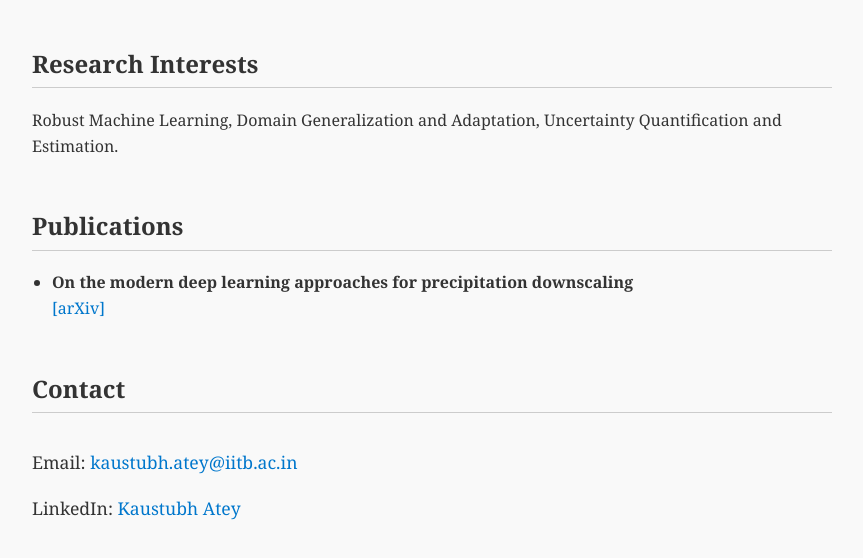
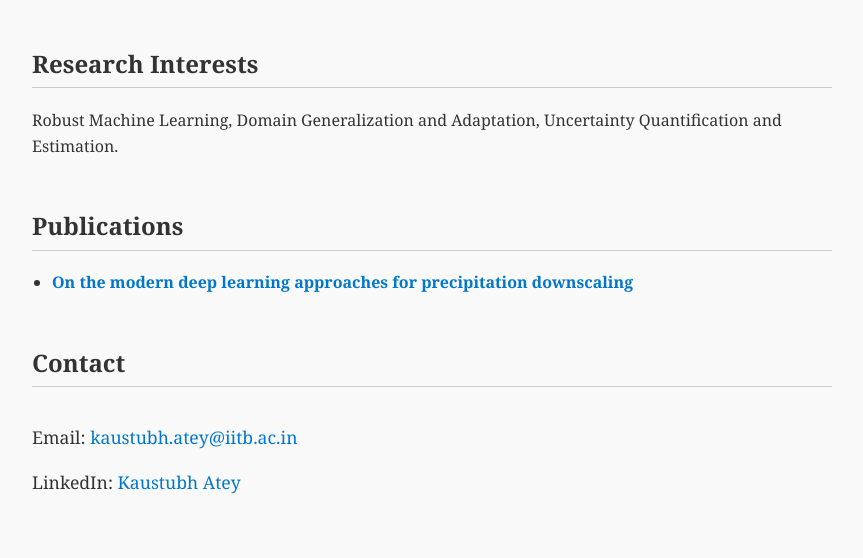
Before and after one commit to Kaustubh-Atey/Kaustubh-Atey.github.io, a plain HTML site: page index.html in a window 1280 px wide. Shown: the part 172-730 px from the top of the page, without its empty margins (208-1071 px from the left). Drawn offline with Linux system fonts and the light colour scheme.

Commit message:
Updated publications.html

```diff
--- a/index.html
+++ b/index.html
@@ -54,14 +54,15 @@
     Robust Machine Learning, Domain Generalization and Adaptation, Uncertainty Quantification and Estimation.
   </p>
 
-  <h2>Publications</h2>
-  <ul>
-    <li>
-      <strong>On the modern deep learning approaches for precipitation downscaling</strong><br>
-      <a href="https://doi.org/10.1007/s12145-023-00970-4" target="_blank">[arXiv]</a>
-    </li>
-    <!-- Add more publications here in the same format -->
-  </ul>
+<h2>Publications</h2>
+<ul>
+  <li>
+    <a href="https://doi.org/10.1007/s12145-023-00970-4" target="_blank">
+      <strong>On the modern deep learning approaches for precipitation downscaling</strong>
+    </a>
+  </li>
+</ul>
+
 
   <h2>Contact</h2>
   <div class="contact-info">
```
